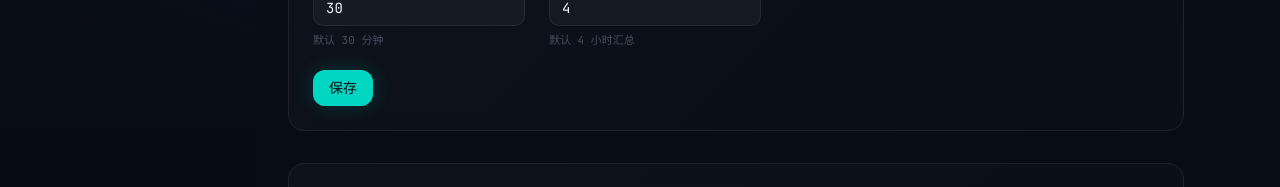
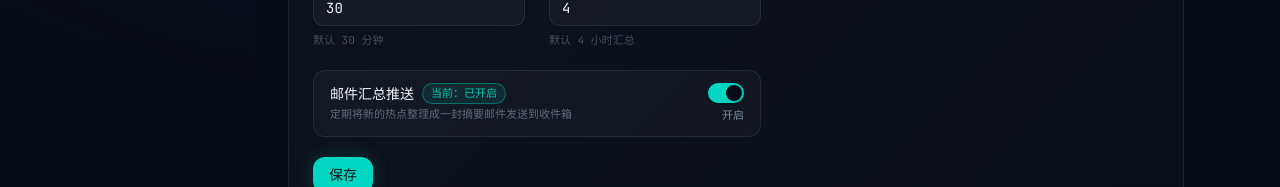
Before and after one commit to sumarilkkxx/Trendly, a React (Vite) app in the folder client/: page /settings in a window 1280 px wide. Shown: the part 847-1034 px from the top of the page. Built offline with nearby package versions, Linux system fonts and the light colour scheme; no server answers.

Commit message:
feat(settings): add email digest toggle and clarify copy.

```diff
--- a/client/src/pages/Settings.jsx
+++ b/client/src/pages/Settings.jsx
@@ -13,6 +13,7 @@ import {
 import { Button } from '@/components/ui/button';
 import { Input } from '@/components/ui/input';
 import { AuroraBackground } from '@/components/ui/AuroraBackground';
+import { Switch } from '@/components/ui/switch';
 
 const TWITTER_MODES = [
   { id: 'loose', label: '宽松模式', hint: '点赞>=5，转发>=2，浏览>=200，粉丝>=50', desc: '保留更多内容' },
@@ -25,6 +26,7 @@ export default function SettingsPage() {
   const [s, setS] = useState({
     scan_interval_minutes: 30,
     notify_interval_hours: 4,
+    notify_enabled: 'true',
     twitter_filter_mode: 'standard',
     twitter_min_likes: 10,
     twitter_min_retweets: 5,
@@ -243,6 +245,30 @@ export default function SettingsPage() {
                   <p className="text-[11px] text-muted-foreground/50">默认 4 小时汇总</p>
                 </div>
               </div>
+              <div className="mt-5 flex items-center justify-between max-w-md rounded-xl border border-white/[0.08] bg-white/[0.03] px-4 py-3 shadow-[0_0_0_1px_rgba(15,23,42,0.4)]">
+                <div className="space-y-0.5">
+                  <div className="flex items-center gap-2">
+                    <p className="text-sm font-medium text-foreground">邮件汇总推送</p>
+                    <span className="inline-flex items-center rounded-full border border-primary/40 bg-primary/10 px-2 py-[1px] text-[11px] text-primary/90">
+                      {s.notify_enabled !== 'false' ? '当前：已开启' : '当前：已关闭'}
+                    </span>
+                  </div>
+                  <p className="text-[11px] text-muted-foreground/70">
+                    定期将新的热点整理成一封摘要邮件发送到收件箱
+                  </p>
+                </div>
+                <div className="flex flex-col items-end gap-1">
+                  <Switch
+                    checked={s.notify_enabled !== 'false'}
+                    onCheckedChange={(checked) =>
+                      setS((p) => ({ ...p, notify_enabled: checked ? 'true' : 'false' }))
+                    }
+                  />
+                  <span className="text-[11px] text-muted-foreground">
+                    {s.notify_enabled !== 'false' ? '开启' : '关闭'}
+                  </span>
+                </div>
+              </div>
               <Button onClick={saveSettings} className="mt-5">保存</Button>
             </CardContent>
           </Card>
```
Also changed, not shown: 2 other files (tests, documents, lock files or other folders).
